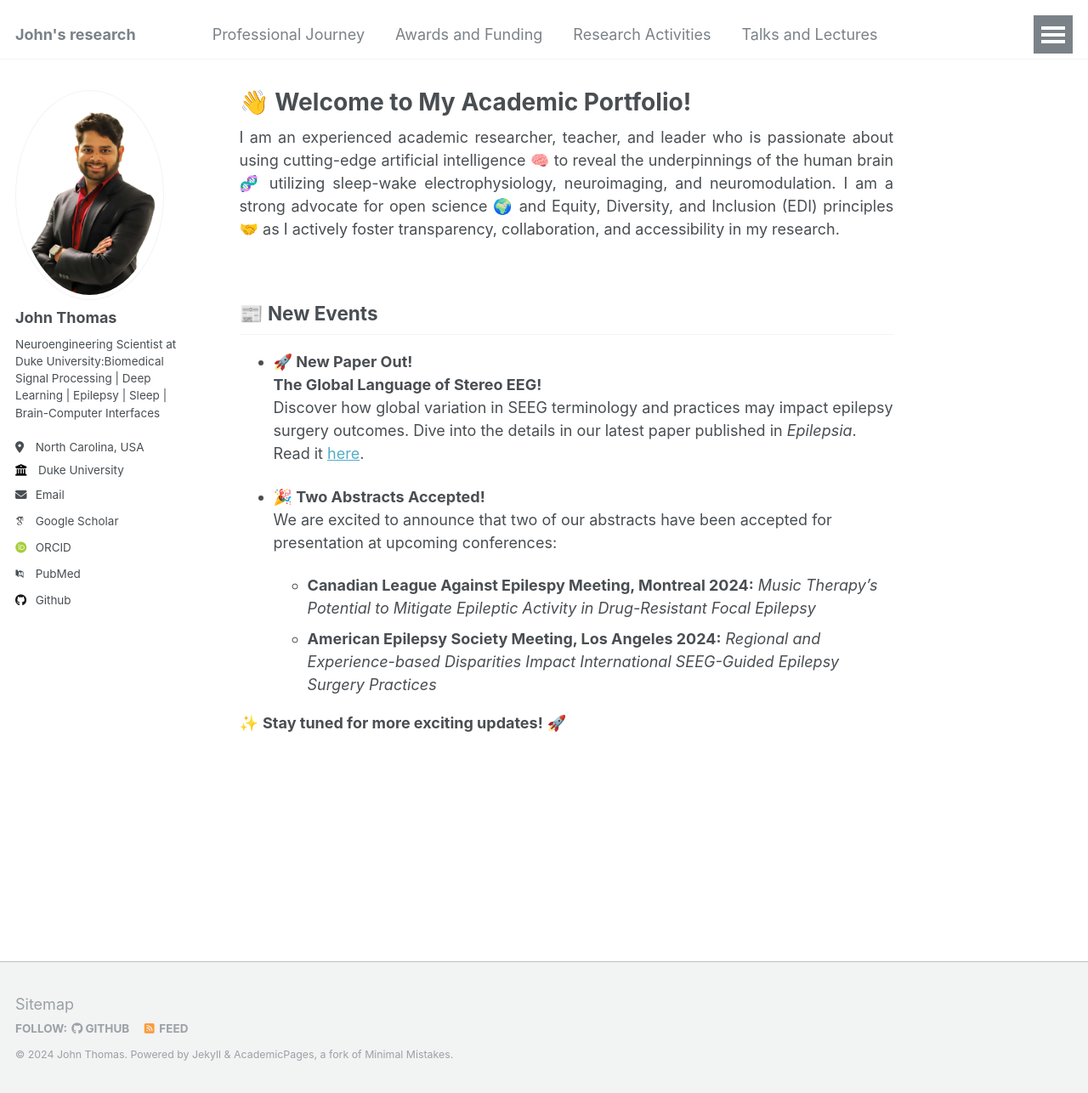
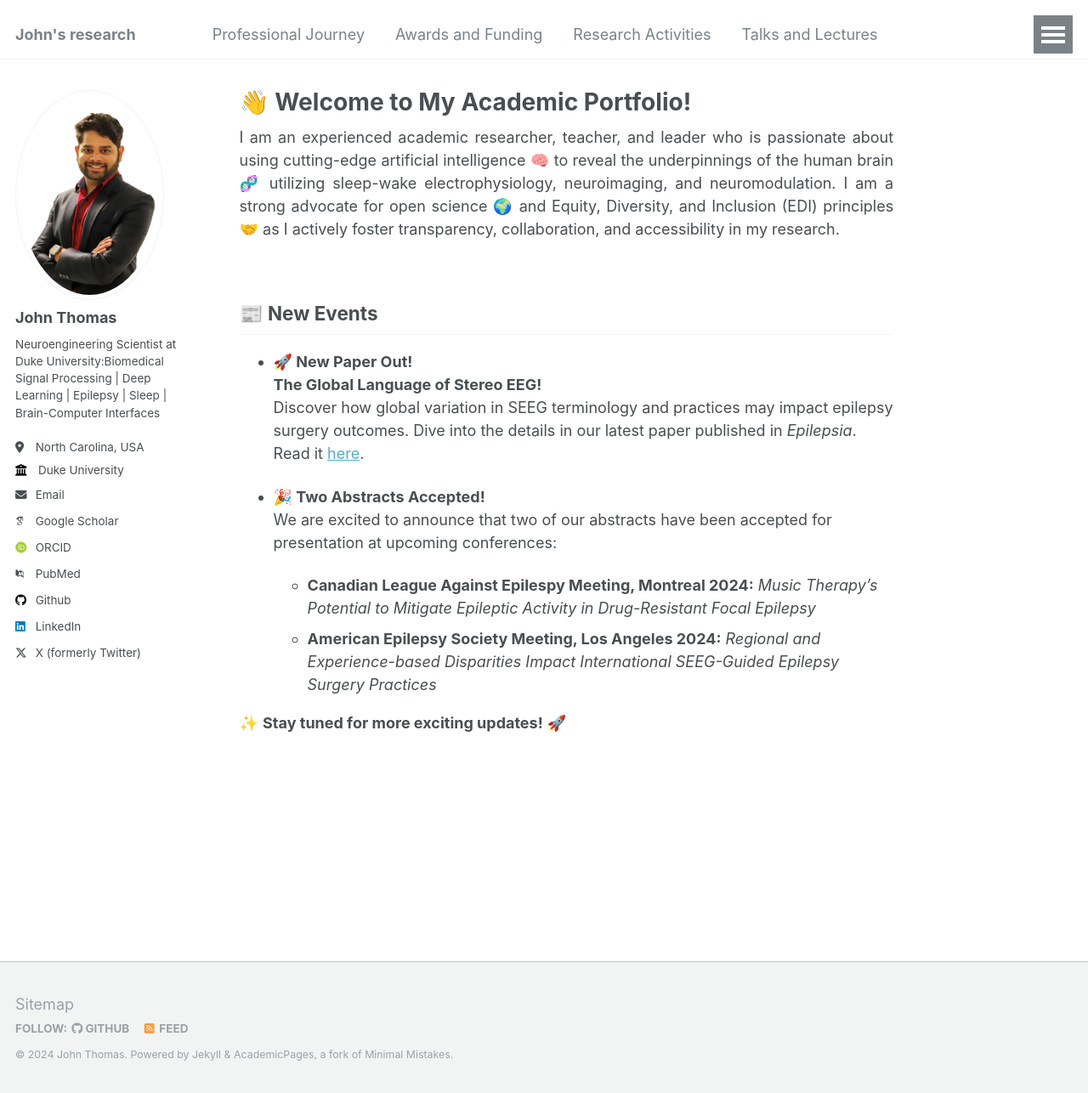
Before and after one commit to johnthomasphd/johnthomasphd.github.io, a Jekyll site: the page built from _pages/about.md, in a window 1280 px wide and 1286 px high. Shown: the whole window at 85% size. Built offline with Jekyll 4.4.1, drawn with Linux system fonts in a browser that asks for light colours; some web fonts are replaced; some of the changed lines change nothing that is shown.

Commit message:
Update _config.yml

```diff
--- a/_config.yml
+++ b/_config.yml
@@ -57,7 +57,7 @@ author:
   keybase          : # Username
   instagram        : # Username
   lastfm           : # Username
-  linkedin         : # Username
+  linkedin         : "https://ca.linkedin.com/in/john-thomas-phd"
   mastodon         : # URL
   medium           : # URL
   pinterest        : # Username
@@ -65,7 +65,7 @@ author:
   steam            : # Username
   telegram         : # URL
   tumblr           : # Username
-  twitter          : # Username for X / Twitter
+  twitter          : "https://twitter.com/Johnthomasphd"
   vine             : # Username
   weibo            : # Username
   wikipedia        : # Username
```
